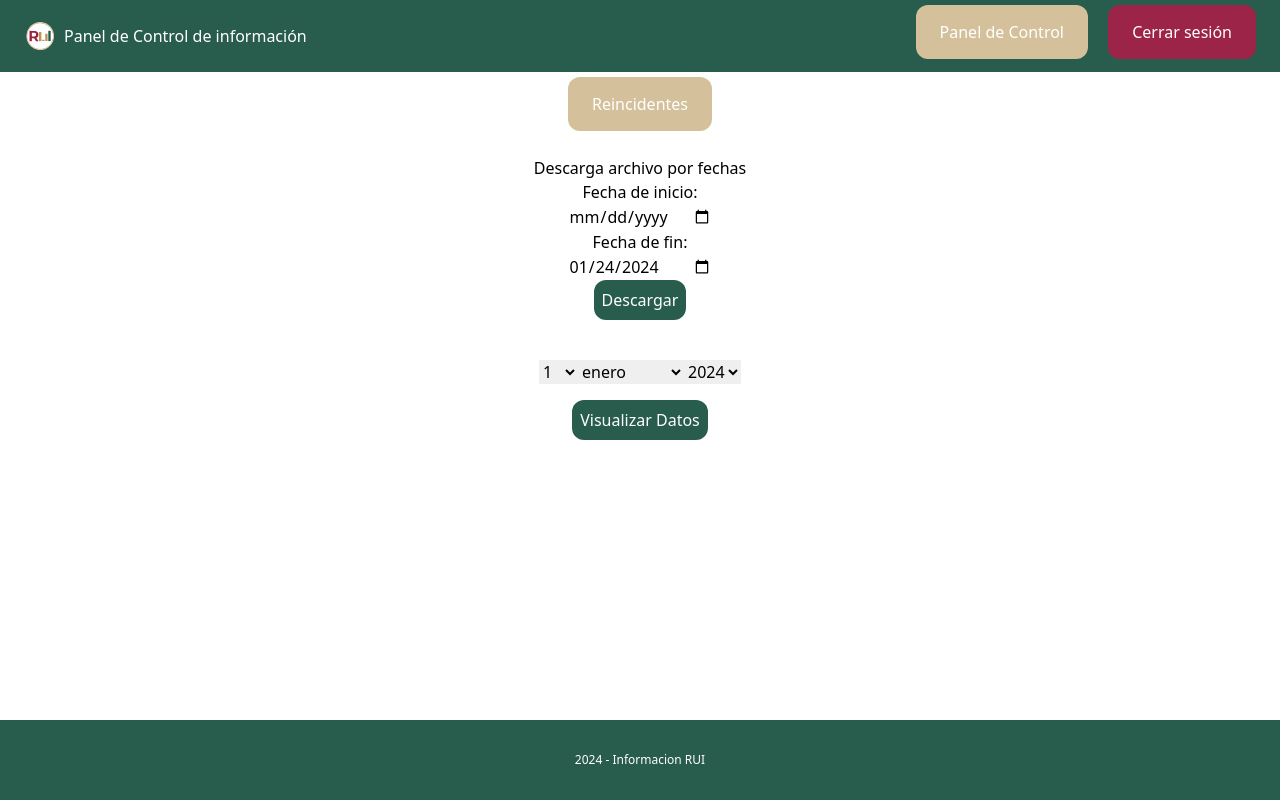
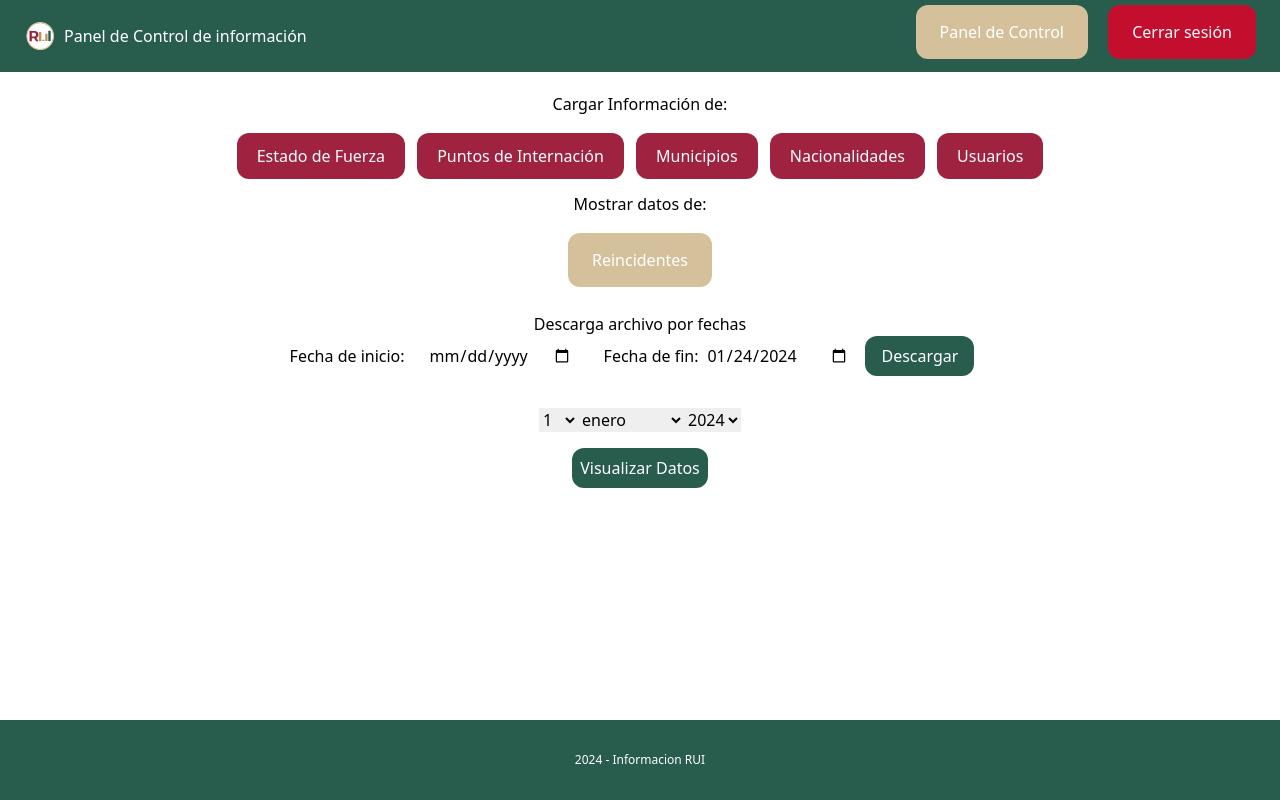
Before and after one commit to DGCORruie23/RUIeServer, a Django app: page /dashboard/ in a window 1280 px wide. Run offline with Django 4.2, Linux system fonts and the light colour scheme; the visitor is signed in with stand-in values (Sample User, id 1); data comes from the database, SQL or seed files in the repository; data that the repository does not hold is empty; parts of the project's set-up code (start-up, migrations or seed data) failed here and were passed over; some libraries are stand-ins or nearby versions.

Commit message:
ajuste visual y cuentas 24-01-24

```diff
--- a/dashboard/templates/dashboard/dashboard.html
+++ b/dashboard/templates/dashboard/dashboard.html
@@ -34,27 +34,49 @@
 
         <div class="flex flex-col content-center px-5 py-5">
             <center>
+            <h1>Cargar Información de:</h1>
+        </center>
+        </div>
+        <div class="flex flex-col content-center px-5 py-2">
+
+            <center>
+                <a href="{% url 'cargar_pais' %}" class="py-3 px-5 mx-1 bg-inm-rojo-200 hover:bg-inm-marron-100 rounded-xl text-white ">Estado de Fuerza</a>
+                <a href="{% url 'cargar_fuerza' %}" class="py-3 px-5 mx-1 bg-inm-rojo-200 hover:bg-inm-marron-100 rounded-xl text-white ">Puntos de Internación</a>
+                <a href="{% url 'cargar_municipios' %}" class="py-3 px-5 mx-1 bg-inm-rojo-200 hover:bg-inm-marron-100 rounded-xl text-white ">Municipios</a>
+                <a href="{% url 'cargar_puntoI' %}" class="py-3 px-5 mx-1 bg-inm-rojo-200 hover:bg-inm-marron-100 rounded-xl text-white ">Nacionalidades</a>
+                <a href="{% url 'cargar_usuarios' %}" class="py-3 px-5 mx-1 bg-inm-rojo-200 hover:bg-inm-marron-100 rounded-xl text-white ">Usuarios</a>
+            </center>
+        </div>
+
+        <div class="flex flex-col content-center px-5 py-4">
+            <center>
+            <h1>Mostrar datos de:</h1>
+        </center>
+        </div>
+
+        <div class="flex flex-col content-center px-5 py-4">
+            <center>
                 <a href="{% url 'descarga_duplicados' %}" class="py-4 px-6 bg-inm-marron-100 hover:bg-inm-marron-200 rounded-xl text-white ">Reincidentes</a>
             </center>
         </div>
 
-        <div class="flex flex-col content-center px-5 py-5">
+        <div class="my-6" >
 
                 <h1 class="flex flex-col items-center justify-center">Descarga archivo por fechas</h1>
-                <form action="{% url 'fechas_descarga' %}" method="post" enctype="multipart/form-data" class="flex flex-col items-center justify-center" onsubmit="return validarFechas()">{% csrf_token %}
-                    <label for="fechaInicio">Fecha de inicio:</label>
-                    <input type="date" name="fechaInicio" id="fechaInicio" required="">
+                <form action="{% url 'fechas_descarga' %}" method="post" enctype="multipart/form-data" class="flex justify-center items-center px-2" onsubmit="return validarFechas()">{% csrf_token %}
+                    <label  for="fechaInicio">Fecha de inicio:</label>
+                    <input class="px-2 mx-4" type="date" name="fechaInicio" id="fechaInicio" required="">
 
-                    <label for="fechaFin">Fecha de fin:</label>
+                    <label class="px-2" for="fechaFin">Fecha de fin:</label>
                     <input type="date" name="fechaFin" id="fechaFin" required="">
 
-                    <button class="py-2 px-2 bg-inm-verde-100 hover:bg-inm-verde-200 rounded-xl text-white" type="submit">Descargar</button>
+                    <button class=" py-2 px-4 mx-4 bg-inm-verde-100 hover:bg-inm-verde-200 rounded-xl text-white" type="submit">Descargar</button>
                 </form>
         </div>
 
         {% endif %}
 
-        <div class="flex flex-col content-center px-5 py-5">
+        <div class="flex flex-col content-center px-5 py-2">
 
             <form action="{% url 'mostrar' %}" method="post" enctype="multipart/form-data" class="flex flex-col items-center justify-center">{% csrf_token %}
             {% comment %} <form action="" method="post" enctype="multipart/form-data">{% csrf_token %} {% endcomment %}
--- a/serverRUI/urls.py
+++ b/serverRUI/urls.py
@@ -29,11 +29,11 @@ urlpatterns = [
     path('log-out', viewsL.LogoutView.as_view(), name="logout" ),
 
     path('login/', include('usuario.urls')),
-    path('info/cargarPais', views.cargarPais),
-    path('info/cargarFuerza', views.cargarEdoFuerza),
-    path('info/cargarMunicipios', views.cargarMunicipios),
-    path('info/cargarPuntosI', views.cargarPuntoI),
-    path('cargar/Usuarios', views.cargaMasivaUser),
+    path('info/cargarPais', views.cargarPais, name="cargar_pais"),
+    path('info/cargarFuerza', views.cargarEdoFuerza, name="cargar_fuerza"),
+    path('info/cargarMunicipios', views.cargarMunicipios, name="cargar_municipios"),
+    path('info/cargarPuntosI', views.cargarPuntoI, name="cargar_puntoI"),
+    path('cargar/Usuarios', views.cargaMasivaUser, name="cargar_usuarios"),
     path('info/Paises', views.infoPaises),
     path('info/Fuerza', views.infoEstadoFuerza),
     path('info/Municipios', views.infoMunicipios),
--- a/usuario/views.py
+++ b/usuario/views.py
@@ -497,7 +497,7 @@ def cargaMasivaUser(request):
 
                         if (Usuario.objects.filter(nickname = nickname).exists()):
                             passUpdate = make_password(password)
-                            Usuario.objects.filter(nickname = nickname).update(password=passUpdate)
+                            Usuario.objects.filter(nickname = nickname).update(nombre=nombres, apellido=apellidos, password=passUpdate, estado=estado)
                         else:
                             Usuario.objects.create(
                                 nickname=nickname,
--- a/usuarioL/static/js/tailwind.config.js
+++ b/usuarioL/static/js/tailwind.config.js
@@ -4,8 +4,9 @@ tailwind.config = {
         colors: {
           'inm-verde': { "100" : "#285C4D", "200" : "#13322B"},
           'inm-marron': { "100" : "#D4C19C", "200" : "#B38E5D"},
-          'inm-rojo': { "100" : "#9D2449", "200" : "#621132"},
+          'inm-rojo': { "100" : "#C30E2E", "200" : "#9F2241", "300":"#691c32"},
           'inm-cafe': { "100" : "#56242A", "200" : "#4E232E"},
+          'inm-gris': { "100" : "#98989A", "200" : "#6F7271", "300":"#BFBFBF"},
           primary: {"50":"#eff6ff","100":"#dbeafe","200":"#bfdbfe","300":"#93c5fd","400":"#60a5fa","500":"#3b82f6","600":"#2563eb","700":"#1d4ed8","800":"#1e40af","900":"#1e3a8a","950":"#172554"}
         }
       }
```
